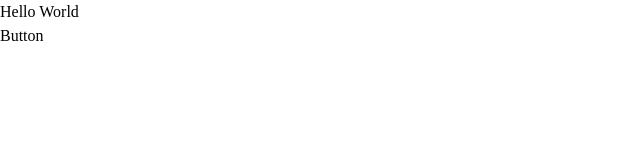
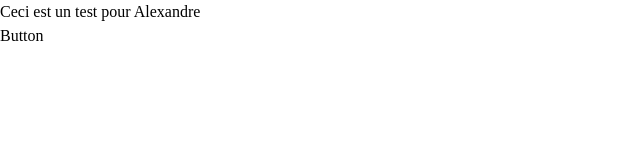
Before and after one commit to SoleauSimon/platform, a Next.js app in the folder apps/web/: page / in a window 1280 px wide. Shown: the top 160 px of the page, without its empty margins (0-640 px from the left). Built offline with nearby package versions, Linux system fonts and the light colour scheme.

Commit message:
refactor: test

```diff
--- a/apps/web/app/page.tsx
+++ b/apps/web/app/page.tsx
@@ -4,7 +4,7 @@ export default function Page() {
 	return (
 		<div className="flex items-center justify-center min-h-svh">
 			<div className="flex flex-col items-center justify-center gap-4">
-				<h1 className="text-2xl font-bold">Hello World</h1>
+				<h1 className="text-2xl font-bold">Ceci est un test pour Alexandre</h1>
 				<Button size="sm">Button</Button>
 			</div>
 		</div>
```
